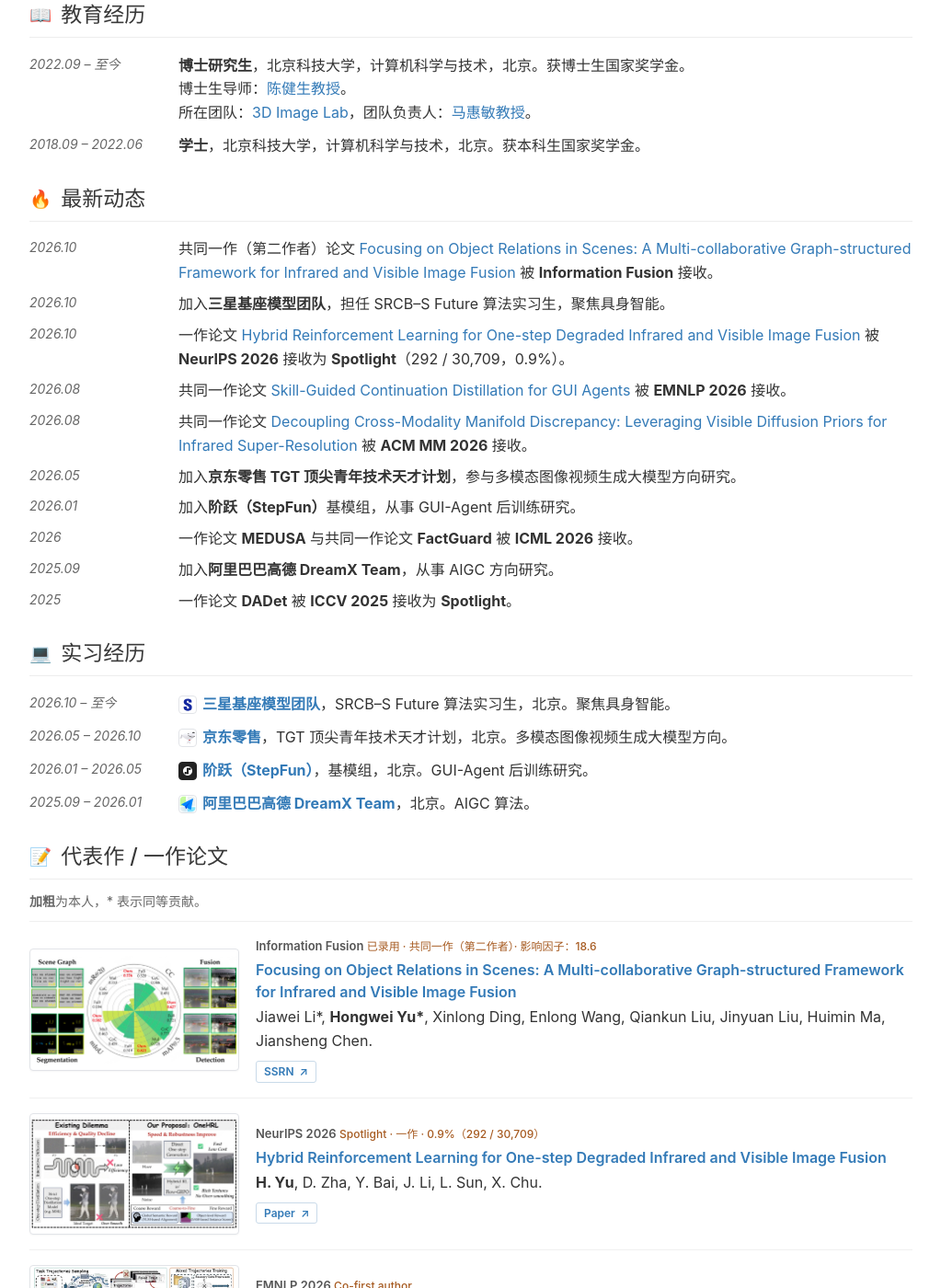
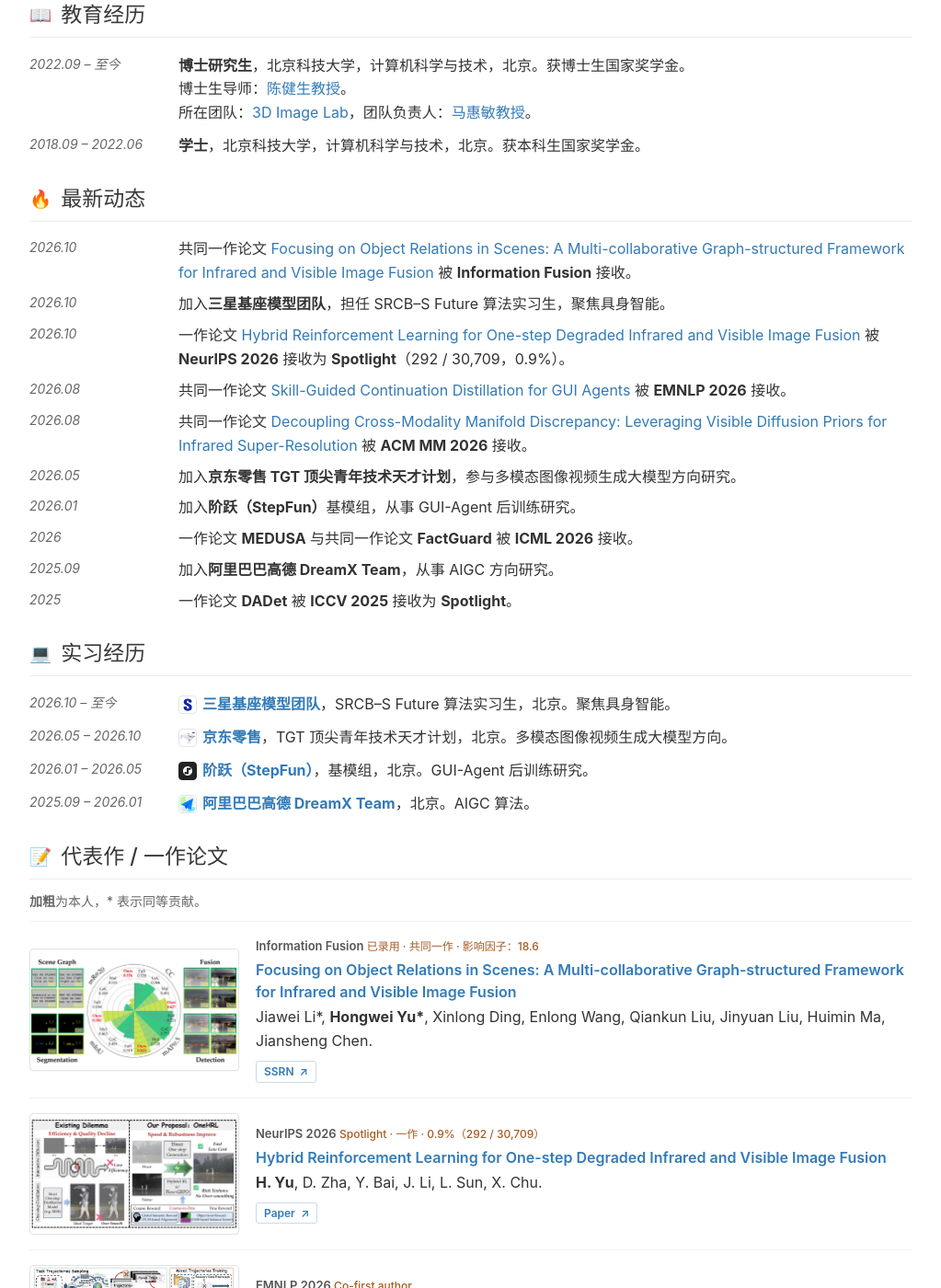
Before and after one commit to yuhongwei22/yuhongwei22.github.io, a Jekyll site: the page built from _pages/about.md, in a window 1280 px wide and 1400 px high, scrolled down 449 px. Shown: the whole window at 92% size, without its empty margins (128-1151 px from the left). Built offline with Jekyll 4.4.1, drawn with Linux system fonts in a browser that asks for light colours; a style sheet for code colours, icons or effects is not loaded.

Commit message:
Simplify Information Fusion authorship label

```diff
--- a/_pages/about.md
+++ b/_pages/about.md
@@ -34,7 +34,7 @@ lang: zh-CN
 <section class="academic-section" id="news">
   <h2><span class="academic-heading-icon" aria-hidden="true">🔥</span> 最新动态</h2>
   <ul class="academic-list academic-list--news">
-    <li><time>2026.10</time><span>共同一作（第二作者）论文 <a href="https://papers.ssrn.com/sol3/papers.cfm?abstract_id=6819075">Focusing on Object Relations in Scenes: A Multi-collaborative Graph-structured Framework for Infrared and Visible Image Fusion</a> 被 <strong>Information Fusion</strong> 接收。</span></li>
+    <li><time>2026.10</time><span>共同一作论文 <a href="https://papers.ssrn.com/sol3/papers.cfm?abstract_id=6819075">Focusing on Object Relations in Scenes: A Multi-collaborative Graph-structured Framework for Infrared and Visible Image Fusion</a> 被 <strong>Information Fusion</strong> 接收。</span></li>
     <li><time>2026.10</time><span>加入<strong>三星基座模型团队</strong>，担任 SRCB–S Future 算法实习生，聚焦具身智能。</span></li>
     <li><time>2026.10</time><span>一作论文 <a href="https://neurips.cc/virtual/2026/poster/148710">Hybrid Reinforcement Learning for One-step Degraded Infrared and Visible Image Fusion</a> 被 <strong>NeurIPS 2026</strong> 接收为 <strong>Spotlight</strong>（292 / 30,709，0.9%）。</span></li>
     <li><time>2026.08</time><span>共同一作论文 <a href="https://arxiv.org/abs/2606.18890">Skill-Guided Continuation Distillation for GUI Agents</a> 被 <strong>EMNLP 2026</strong> 接收。</span></li>
@@ -65,7 +65,7 @@ lang: zh-CN
     <article class="academic-paper">
       <a class="academic-paper__figure" href="https://papers.ssrn.com/sol3/papers.cfm?abstract_id=6819075"><img src="{{ site.baseurl }}/images/papers/multi-collaborative-graph-fusion.jpg" alt="Focusing on Object Relations in Scenes: A Multi-collaborative Graph-structured Framework for Infrared and Visible Image Fusion" loading="lazy" decoding="async"></a>
       <div class="academic-paper__content">
-        <p class="academic-venue">Information Fusion <span>已录用 · 共同一作（第二作者）· 影响因子：18.6</span></p>
+        <p class="academic-venue">Information Fusion <span>已录用 · 共同一作 · 影响因子：18.6</span></p>
         <p><a href="https://papers.ssrn.com/sol3/papers.cfm?abstract_id=6819075">Focusing on Object Relations in Scenes: A Multi-collaborative Graph-structured Framework for Infrared and Visible Image Fusion</a></p>
         <p>Jiawei Li*, <strong>Hongwei Yu*</strong>, Xinlong Ding, Enlong Wang, Qiankun Liu, Jinyuan Liu, Huimin Ma, Jiansheng Chen.</p>
         <p class="academic-paper__actions"><a href="https://papers.ssrn.com/sol3/papers.cfm?abstract_id=6819075">SSRN <span>↗</span></a></p>
```
Also changed, not shown: _pages/en.md (+1 -1 lines).
